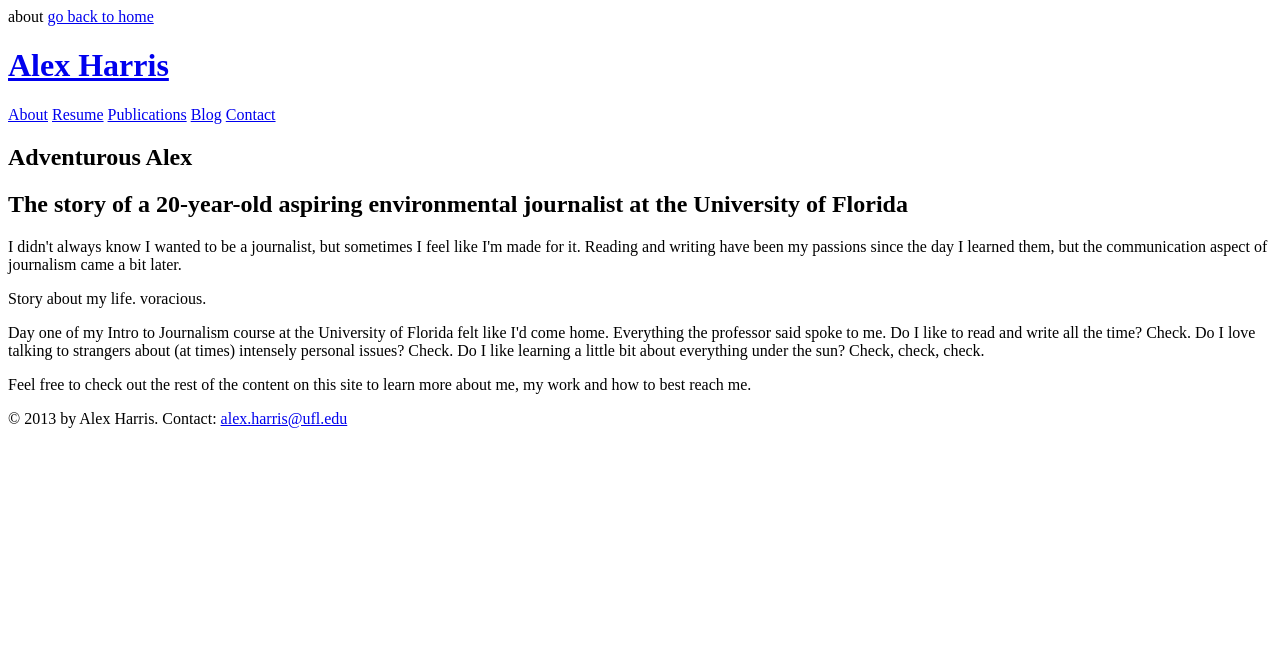
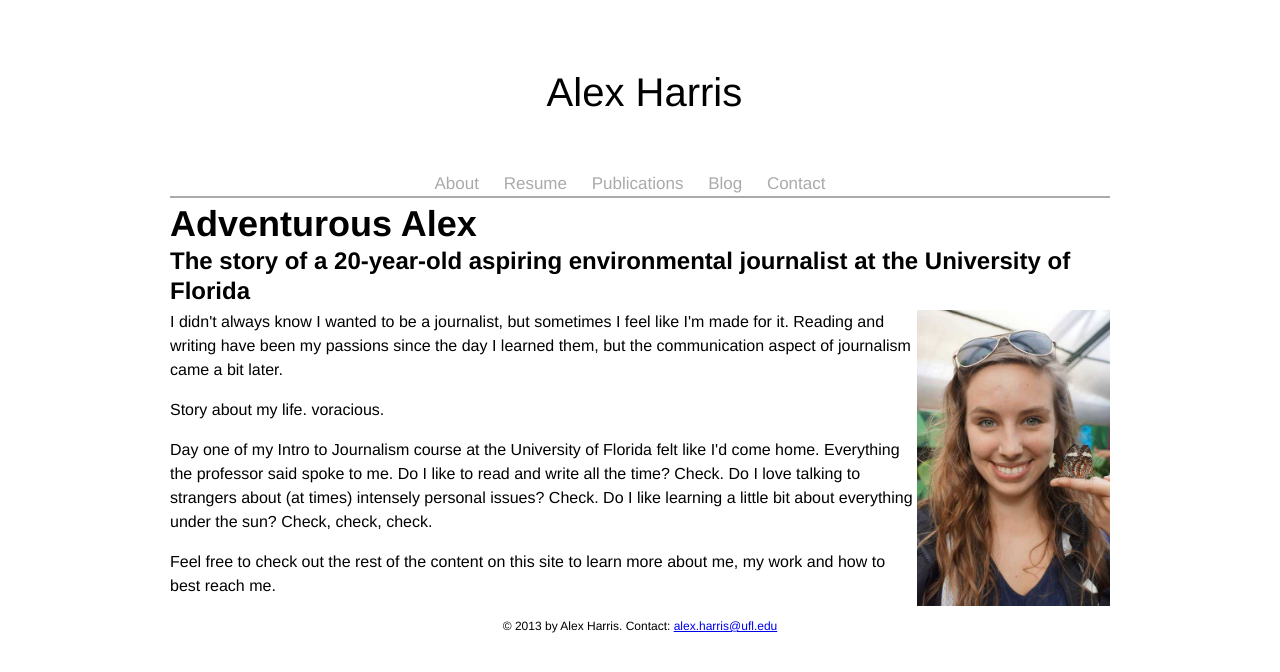
Before and after one commit to harrisalexc/harrisalexc.github.io, a plain HTML site: page about.html in a window 1280 px wide. Drawn offline with Linux system fonts and the light colour scheme.

Commit message:
Personal website

```diff
--- a/about.html
+++ b/about.html
@@ -1,26 +1,34 @@
-about
-
-<a href="index.html">go back to home</a>
-
 <!DOCTYPE html>
 <html>
     <head>
-        <title>About</title>
+<link rel="stylesheet" href="css/base.css"/>
+        <title>Alex Harris</title>
     </head>
     <body>
+        <div id="header">
         <header>
-            <h1><a href="index.html">Alex Harris</a></h1>
-            <nav>
-            <a href="about.html">About</a>
-                <a href ="resume.html">Resume</a>
-                <a href                                         ="publications.html">Publications</a>
-                <a href ="blog.html">Blog</a>
-                <a href ="contact.html">Contact</a>
-            </nav>
+              <div id="name"><h1>Alex Harris</h1></div>
+
+
+               <div id="nav">
+            <ul>
+                <li><a href="about.html">About</a></li>
+                <li><a href="resume.html">Resume</a></li>
+                <li><a href="publications.html">Publications</a></li>
+                <li><a href="blog.html">Blog</a></li>
+                <li><a href="contact.html">Contact</a></li>
+            </ul>
+                </div>
+
+
         </header>
         <article>
             <h1>Adventurous Alex</h1>
             <h2>The story of a 20-year-old aspiring environmental journalist at the University of Florida</h2>
+            <div id="content_right">
+            	<img src="img/profile.jpg" width="210px" title="Profile" alt="Profile"/>
+            </div>
+
             <p>I didn't always know I wanted to be a journalist, but sometimes I feel like I'm made for it. Reading and writing have been my passions since the day I learned them, but the communication aspect of journalism came a bit later. </p>
 
 <p> Story about my life. voracious.</p>
@@ -36,6 +44,6 @@ Contact: <a href="mailto:alex.harris@ufl.com">
 alex.harris@ufl.edu</a></p>
 
         </footer>
-
+       </div>
     </body>
  </html>
--- a/css/base.css
+++ b/css/base.css
@@ -14,41 +14,67 @@ p {
     margin-bottom: 16px;
 }
 
-
-header {
-    background-color: #000000;
-    color: #ffffff;
-    height: 30 px
-}
-
 header h1 {
     font-family: helvetica, sans-serif, arial;
-    font-size:  22px;
+    font-size:  40px;
     font-weight: 500;
-    float: left;
     padding: 20px 10px 20px 10px;
 }
 
-header nav {
-    margin-top: 12px;
-    float: left;
+#nav {
+    font-family:helvetica, sans-serif, arial;
+	width:940px;
+	padding:0px;
+	text-align:center;
+	border-bottom:solid #aaa 2px;
+	font-size:17px;
+	line-height:25px;
 }
 
-header a {
-    color: #aaaaaa;
-    margin-right: 20px;
-    text-decoration: none;
+#header {
+	width:940px;
+	margin-left:auto;
+	margin-right:auto;
+	margin-top:60px;
+	padding:0px 0px 0px;
+}
+
+#name {
+    padding-bottom:5%;
+	font-weight:400;
+	color:#000;
+    margin-left: 39%;
+}
+
+#header li {
+    display: inline;
+	margin-right:20px;
+}
+
+ul {
+    list-style: none;
+}
+
+#nav a:hover{
+    color: #000
 }
 
 header a:hover {
-    color: #ffffff;
+    color: #000000;
+    text-decoration:none;
 
 }
 
-article {
-    clear: both;
-    padding: 0 20px 0 20px;
+header a:link{
+    color: #aaa;
+    text-decoration:none;
 }
+
+header a:visited{
+    color:#aaa;
+    text-decoration:none;
+}
+
 
 article h1 {
     font-size: 36px;
@@ -61,7 +87,28 @@ article h2 {
     line-height: 30px;
     margin-bottom: 4px;
 }
+
+#stuff {
+	width:940px;
+	margin-top: 10px;
+	margin-bottom: 10px;
+}
+
+#content_right {
+    overflow: hidden;
+	width:193px;
+	float:right;
+	padding-right: 10px;
+}
+
+
+#content {
+    margin-left:50%;
+    margin-right:50%;
+}
+
 footer {
+    text-align: center;
     font-size: 12px;
     padding: 0 10px 0 10px;
 }
```
Also changed, not shown: Index.html (+21 -9 lines), blog.html (+43 -0 lines), contact.html (+17 -17 lines), publications.html (+14 -9 lines), resume.html (+17 -9 lines), Img/profile.jpg (added).
